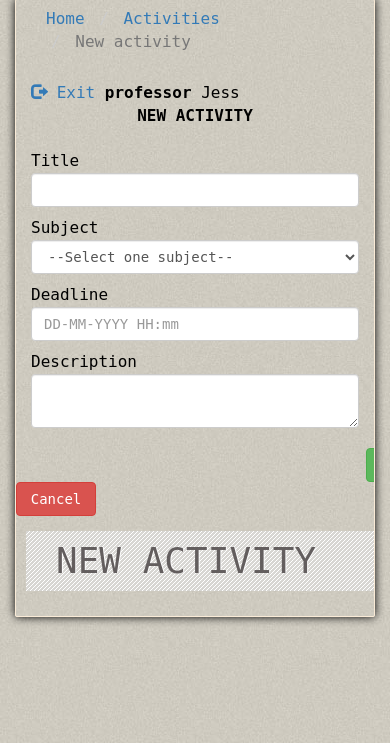
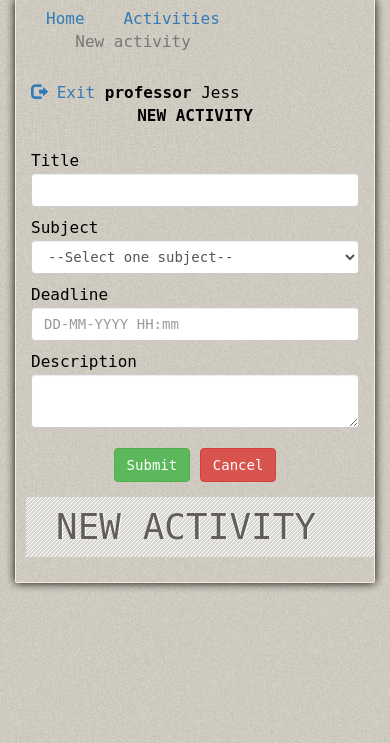
Before and after one commit to SilviaMYA/docencia, a PHP site: page /create_activity.php in a window 390 px wide. Shown: the part 101-844 px from the top of the page. Run offline with PHP 8.4, Linux system fonts and the light colour scheme; a user stored in the database is signed in; data comes from the database, SQL or seed files in the repository.

Commit message:
Responsive version

```diff
--- a/create_activity.php
+++ b/create_activity.php
@@ -103,8 +103,8 @@ $subjects = getSubjects();
                     </div>
                     <div class="clearfix" style="margin-bottom: 20px"></div>
                     <div>
-                        <button role="submit" class="btn btn-success" id="btn_create_activity">Submit</button>
-                        <button class="btn btn-danger  btn btn-default" role="reset" id="btn_cancel_activity"> Cancel </button><br>
+                        <button role="submit" class="btn btn-success">Submit</button>
+                        <button class="btn btn-danger" role="reset"> Cancel </button><br>
                     </div>
                 </div>
             </form>
--- a/css/style.css
+++ b/css/style.css
@@ -86,14 +86,6 @@ logo {
     -webkit-box-shadow:0px 0px 4px #000000;
     box-shadow:0px 0px 4px #000000;
 }
-/*.crearTrabajo{
-    margin: auto;
-}
-.crearTrabajo td{
-    border-style:outset;
-    border-color:#EEEEEE;
-
-}*/
 
 table .fondo_azul{
     background-image:url(../images/fondo_azul.jpg);
@@ -184,18 +176,7 @@ a .span_role{
     background-color: white;
 }
 
-#btn_create_activity{
-    /*float: left;*/
-    /*margin-right: 248px;*/
-    margin-left: 350px;
-    width: 80px;
-}
 
-#btn_cancel_activity{
-    /*float: right;*/
-    margin-right: 350px;
-    width: 80px;
-}
 /*Small devices (landscape phones, 576px and up)*/
 @media (min-width: 320px) and (max-width: 767px) {
     .home_professor .btn-lg{
@@ -206,6 +187,18 @@ a .span_role{
 /***************************************************************/
 
 
+
+/*small devices (mobiles, 375px and up)*/
+@media (min-width: 375px) and (max-width: 767px) {
+    .center_text_xs, .center_text_xs img{
+       margin: auto;
+       text-align: center;
+    }
+
+    .details_table{
+        width: auto;
+    }
+}
 
 /*Medium devices (tablets, 768px and up)*/
 @media (min-width: 768px) {
--- a/details.php
+++ b/details.php
@@ -42,7 +42,7 @@ if (isset($_GET['id_activity'])) {
             $created = $actualRow['date_created'];
             $deadline = $actualRow['deadline'];
             echo'<tbody> <tr><td class="fondo_azul">Title: <br><br>Subject:<br><br>Created:<br><br>Deadline: <br><br>Description:</td>'
-            . '<td colspan="2" class="resul_evaluacion">' . $actualRow['title'] . '<br><br>' . $actualRow['name'] . '<br><br><a style="color: red">' . showDate($created) . '<br><br><a class="danger">' . showDate($deadline) . '</a><br><br>' . $actualRow['description'] . '</td></tr>';
+            . '<td colspan="2" class="resul_evaluacion">' . $actualRow['title'] . '<br><br>' . $actualRow['name'] . '<br><br><a>' . showDate($created) . '<br><br><a  style="color: red">' . showDate($deadline) . '</a><br><br>' . $actualRow['description'] . '</td></tr>';
             echo'</table>';
             ?>
         </div>
--- a/index.php
+++ b/index.php
@@ -16,7 +16,7 @@
                     <!--if I logged before as a professor I redirect to professor home
                     other case, I redirect to login as a professor-->
                     <?php
-                    if (!(isset($_SESSION['nic'])))
+                    if (!LOGGED || !PROFESSOR)
                         echo '<a href ="login.php?role=professor">';
                     else
                         echo '<a href="index_professor.php">';
@@ -40,7 +40,7 @@
                     <!--if I logged before as a student I redirect to student home
                     other case, I redirect to login as a student-->
                     <?php
-                    if (!(isset($_SESSION['nic'])))
+                    if (!LOGGED || PROFESSOR)
                         echo '<a href ="login.php?role=student">';
                     else
                         echo '<a href="index_student.php">';
```
Also changed, not shown: login.php (+8 -10 lines), scripts/answer_activity.php (+3 -6 lines).
